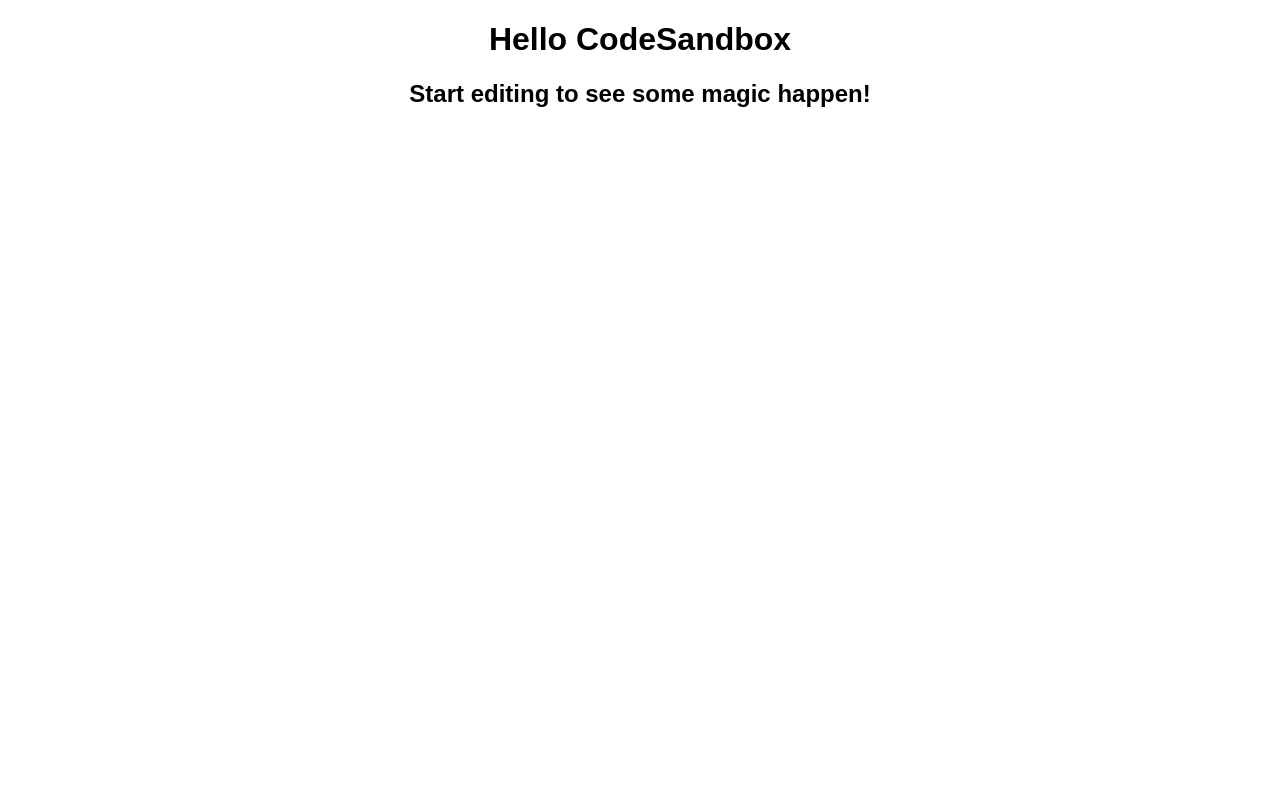
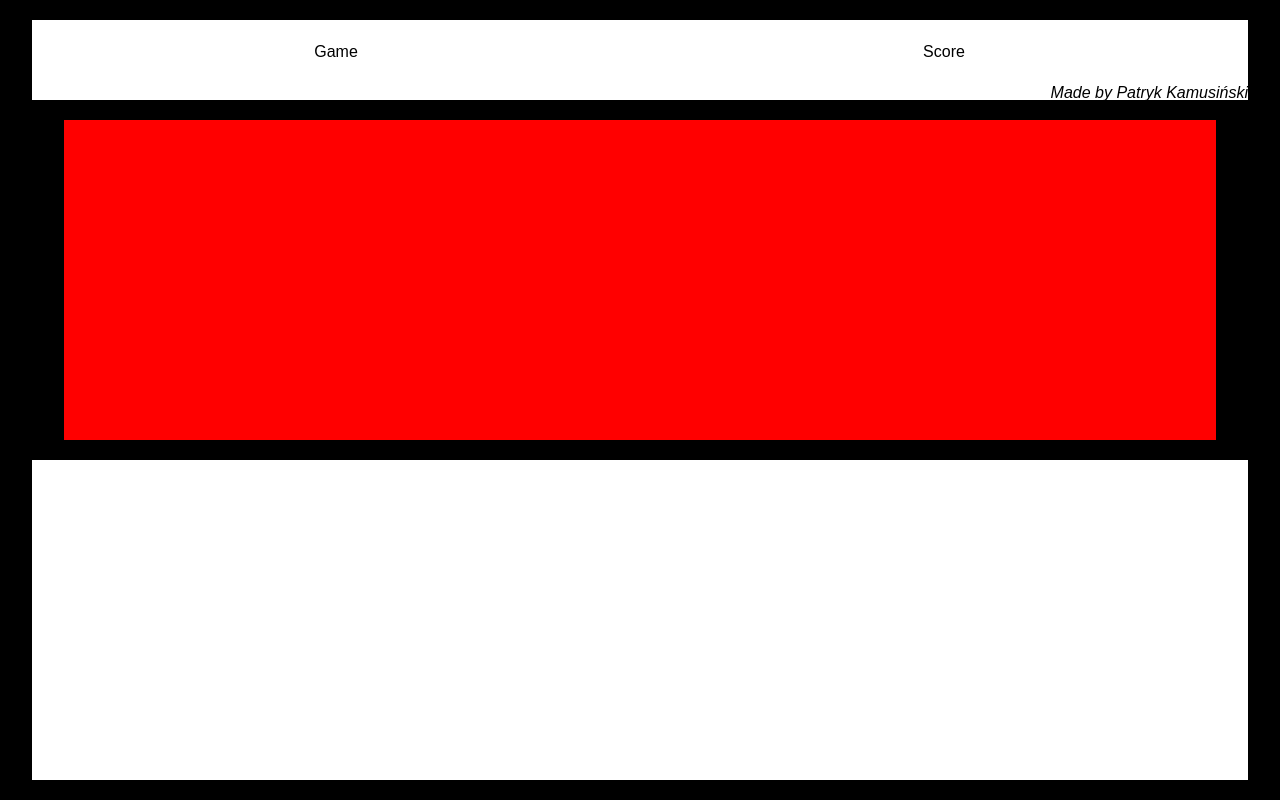
Before and after one commit to Jump3rr/SlotsMachine, a React (Create React App) app: page / in a window 1280 px wide. Built offline with nearby package versions, Linux system fonts and the light colour scheme.

Commit message:
machine styles

```diff
--- a/package.json
+++ b/package.json
@@ -9,9 +9,11 @@
   ],
   "main": "src/index.tsx",
   "dependencies": {
+    "@types/styled-components": "5.1.12",
     "react": "17.0.2",
     "react-dom": "17.0.2",
-    "react-scripts": "4.0.0"
+    "react-scripts": "4.0.0",
+    "styled-components": "5.3.0"
   },
   "devDependencies": {
     "@types/react": "17.0.0",
--- a/public/index.html
+++ b/public/index.html
@@ -1,16 +1,18 @@
 <!DOCTYPE html>
 <html lang="en">
-
   <head>
-	<meta charset="utf-8">
-	<meta name="viewport" content="width=device-width, initial-scale=1, shrink-to-fit=no">
-	<meta name="theme-color" content="#000000">
+    <meta charset="utf-8" />
+    <meta
+      name="viewport"
+      content="width=device-width, initial-scale=1, shrink-to-fit=no"
+    />
+    <meta name="theme-color" content="#00ff00" />
     <!--
       manifest.json provides metadata used when your web app is added to the
       homescreen on Android. See https://developers.google.com/web/fundamentals/engage-and-retain/web-app-manifest/
     -->
-	<link rel="manifest" href="%PUBLIC_URL%/manifest.json">
-	<link rel="shortcut icon" href="%PUBLIC_URL%/favicon.ico">
+    <link rel="manifest" href="%PUBLIC_URL%/manifest.json" />
+    <link rel="shortcut icon" href="%PUBLIC_URL%/favicon.ico" />
     <!--
       Notice the use of %PUBLIC_URL% in the tags above.
       It will be replaced with the URL of the `public` folder during the build.
@@ -39,5 +41,4 @@
       To create a production bundle, use `npm run build` or `yarn build`.
     -->
   </body>
-
 </html>
--- a/src/App.tsx
+++ b/src/App.tsx
@@ -1,10 +1,10 @@
 import "./styles.css";
+import { Machine } from "./components/Machine/machine";
 
 export default function App() {
   return (
     <div className="App">
-      <h1>Hello CodeSandbox</h1>
-      <h2>Start editing to see some magic happen!</h2>
+      <Machine />
     </div>
   );
 }
--- /dev/null
+++ b/src/components/Machine/bottomMachine.tsx
@@ -0,0 +1,13 @@
+import { FC } from "react";
+import styled from "styled-components";
+
+const MainWrapper = styled.div`
+  height: 40vh;
+  width: 95vw;
+  justify-content: center;
+  background-color: #fff;
+`;
+
+export const BottomMachine: FC = () => {
+  return <MainWrapper></MainWrapper>;
+};
--- /dev/null
+++ b/src/components/Machine/machine.tsx
@@ -0,0 +1,30 @@
+import { FC } from "react";
+import styled from "styled-components";
+import { TopMachine } from "./topMachine";
+import { BottomMachine } from "./bottomMachine";
+
+const MainWrapper = styled.div`
+  height: 100vh;
+  width: 100vw;
+  flex-direction: column;
+  background-color: #000;
+  display: flex;
+  justify-content: space-evenly;
+  align-items: center;
+`;
+const Frame = styled.div`
+  height: 40vh;
+  width: 90vw;
+  background-color: red;
+  margin: 0 auto;
+`;
+
+export const Machine: FC = () => {
+  return (
+    <MainWrapper>
+      <TopMachine />
+      <Frame />
+      <BottomMachine />
+    </MainWrapper>
+  );
+};
--- /dev/null
+++ b/src/components/Machine/topMachine.tsx
@@ -0,0 +1,37 @@
+import { FC } from "react";
+import styled from "styled-components";
+
+const MainWrapper = styled.div`
+  height: 10vh;
+  width: 95vw;
+  background-color: #fff;
+`;
+const Menu = styled.div`
+  display: flex;
+  flex-direction: row;
+  justify-content: space-evenly;
+  align-items: center;
+  height: 8vh;
+`;
+const ElementOfMenu = styled.div`
+  flex: 1;
+  justify-content: center;
+  align-items: center;
+`;
+const Footer = styled.div`
+  font-style: italic;
+  display: flex;
+  justify-content: flex-end;
+`;
+
+export const TopMachine: FC = () => {
+  return (
+    <MainWrapper>
+      <Menu>
+        <ElementOfMenu>Game</ElementOfMenu>
+        <ElementOfMenu>Score</ElementOfMenu>
+      </Menu>
+      <Footer>Made by Patryk Kamusiński</Footer>
+    </MainWrapper>
+  );
+};
--- a/src/styles.css
+++ b/src/styles.css
@@ -2,3 +2,7 @@
   font-family: sans-serif;
   text-align: center;
 }
+body {
+  background-color: #000;
+  margin: 0;
+}
```
Lines whose indentation alone changed are shown as unchanged.
